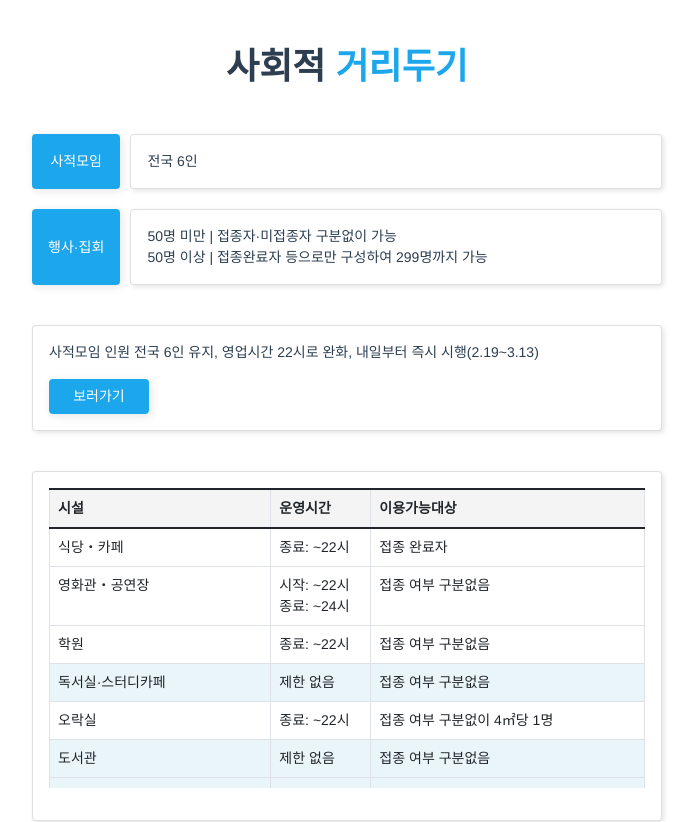
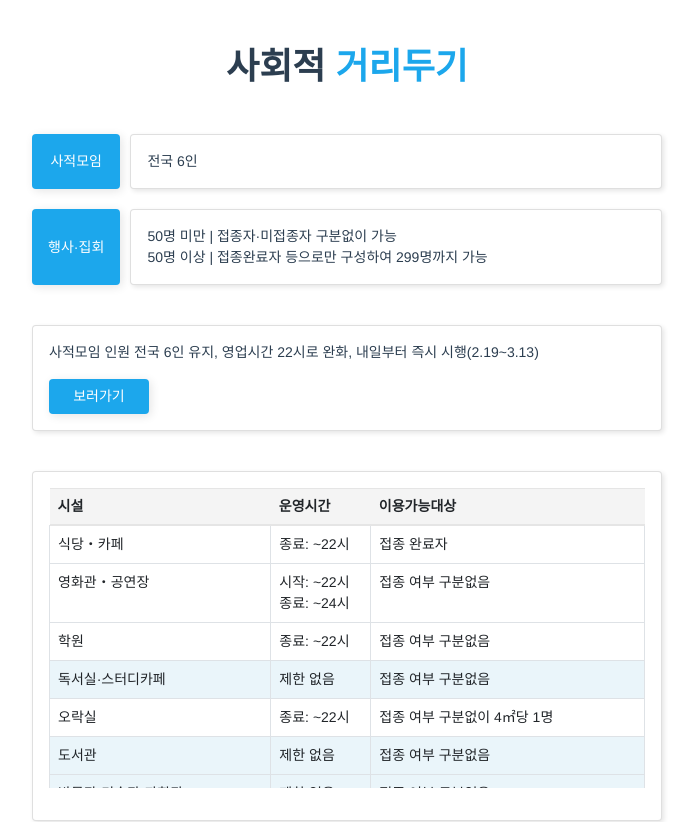
Before and after one commit to yujung7768903/social-distancing, a Vue app: page / in a window 1280 px wide. Shown: the top 822 px of the page, without its empty margins (293-988 px from the left). Built offline with nearby package versions, Linux system fonts and the light colour scheme; a web font is replaced by a local one.

Commit message:
fix: header border scroll away with the rest of the table

```diff
--- a/src/components/rule-list.vue
+++ b/src/components/rule-list.vue
@@ -65,8 +65,31 @@ export default {
 <style>
 .b-table-sticky-header > .table.b-table > thead > tr > th {
   background-color: var(--color-light-gray);
+  border: none;
 }
 .no-limit {
   background-color: var(--color-sky-blue);
 }
+.b-table-sticky-header > .table.b-table > thead,
+.b-table-sticky-header > .table.b-table > tbody,
+.b-table-sticky-header > .table.b-table > thead > tr {
+  border-top: none;
+}
+th:after,
+th:before {
+  content: '';
+  position: absolute;
+  left: 0;
+  width: 100%;
+}
+
+th:before {
+  top: 0px;
+  border-top: 1px solid var(--color-gray);
+}
+
+th:after {
+  bottom: -1px;
+  border-bottom: 2px solid var(--color-gray);
+}
 </style>
```
